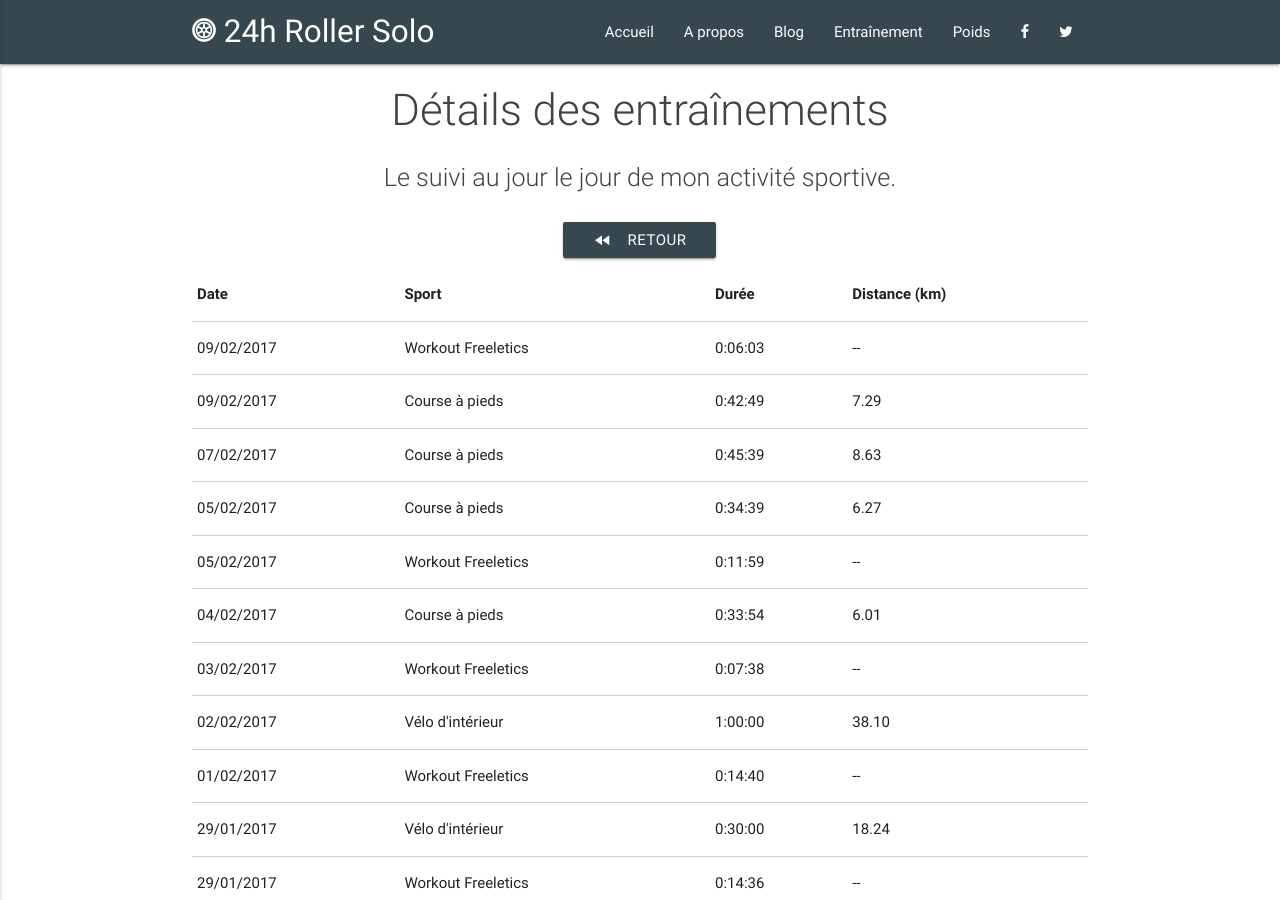
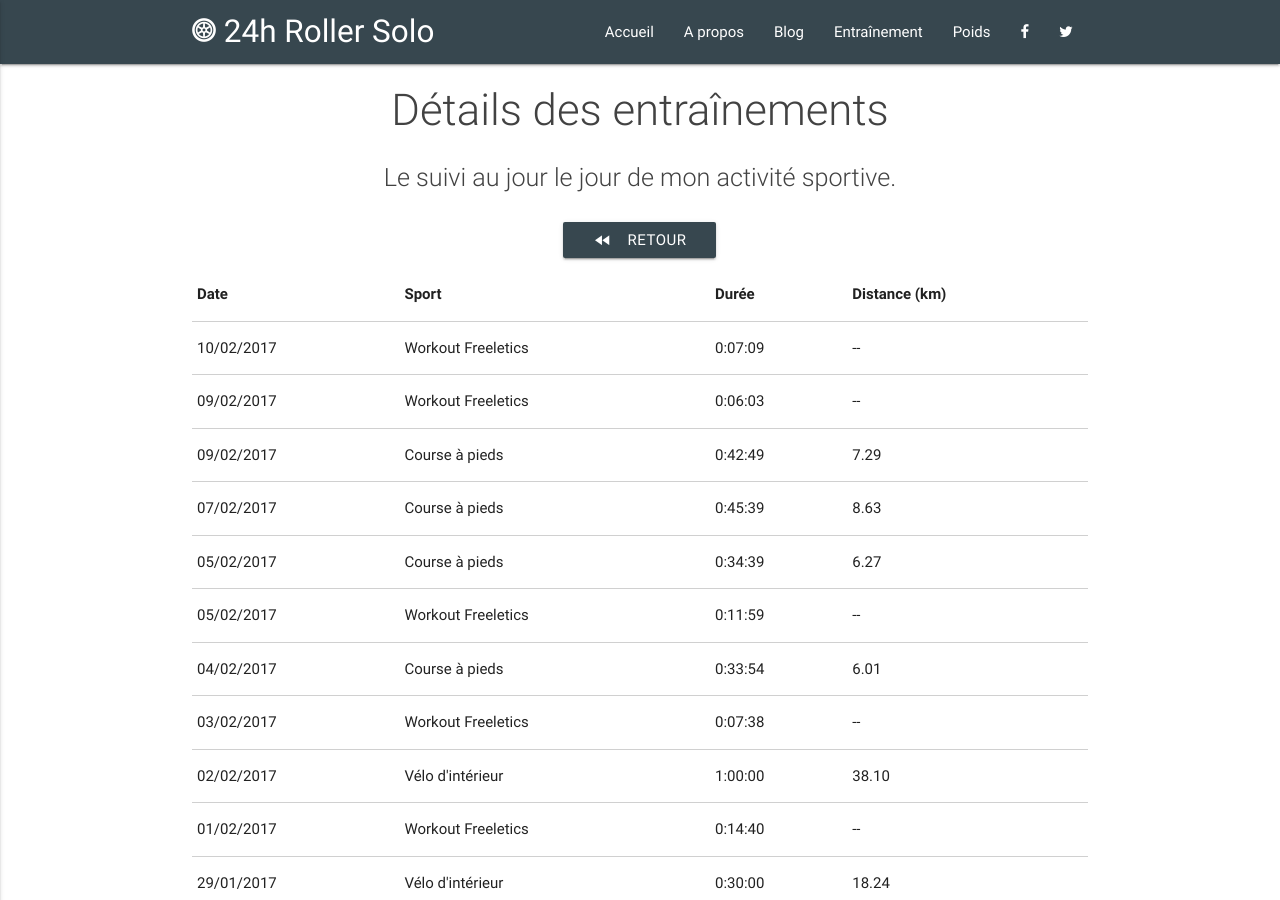
Before and after one commit to 24hRollerSolo/24hRollerSolo.github.io, a Jekyll site: the page built from training/details.html, in a window 1280 px wide and 900 px high. Built offline with Jekyll 4.4.1, drawn with Linux system fonts in a browser that asks for light colours.

Commit message:
Add 2017-02-10 workout

```diff
--- a/_data/sports.json
+++ b/_data/sports.json
@@ -1,4 +1,5 @@
 [
+  {"date": "2017-02-10", "type": "WORKOUT", "program": "W06-02 | 1/4 VENUS Standard", "duration": "0:07:09"},
   {"date": "2017-02-09", "type": "WORKOUT", "program": "W06-01 | CONDITIONNEMENT + 1/3 METIS Endurance", "duration": "0:06:03"},
   {"date": "2017-02-09", "type": "RUNNING", "distance": "7.29", "duration": "0:42:49"},
   {"date": "2017-02-07", "type": "RUNNING", "distance": "8.63", "duration": "0:45:39"},
```
